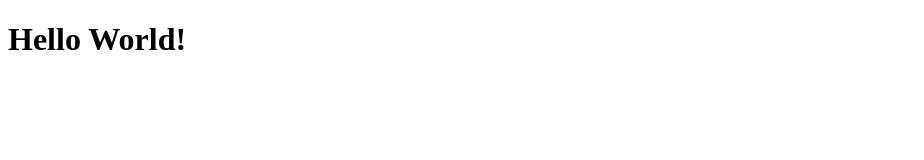
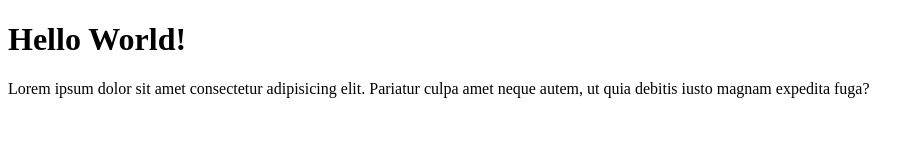
Before and after one commit to vincentho1102/wpu-git-test, a plain HTML site: page index.html in a window 1280 px wide. Shown: the whole page, without its empty margins (0-924 px from the left). Drawn offline with Linux system fonts and the light colour scheme.

Commit message:
Mengubah index.html

```diff
--- a/index.html
+++ b/index.html
@@ -7,5 +7,6 @@
 </head>
 <body>
     <h1>Hello World!</h1>
+    <p>Lorem ipsum dolor sit amet consectetur adipisicing elit. Pariatur culpa amet neque autem, ut quia debitis iusto magnam expedita fuga?</p>
 </body>
 </html>
```
